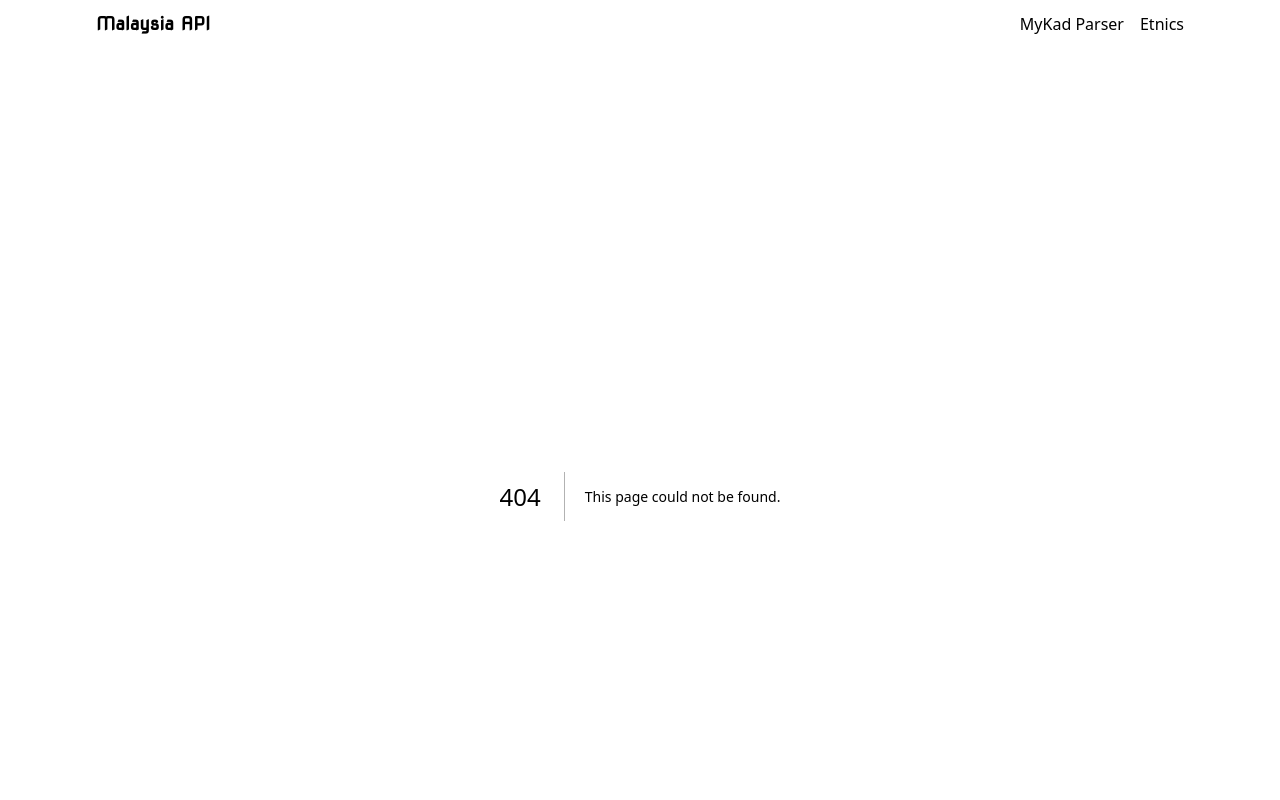
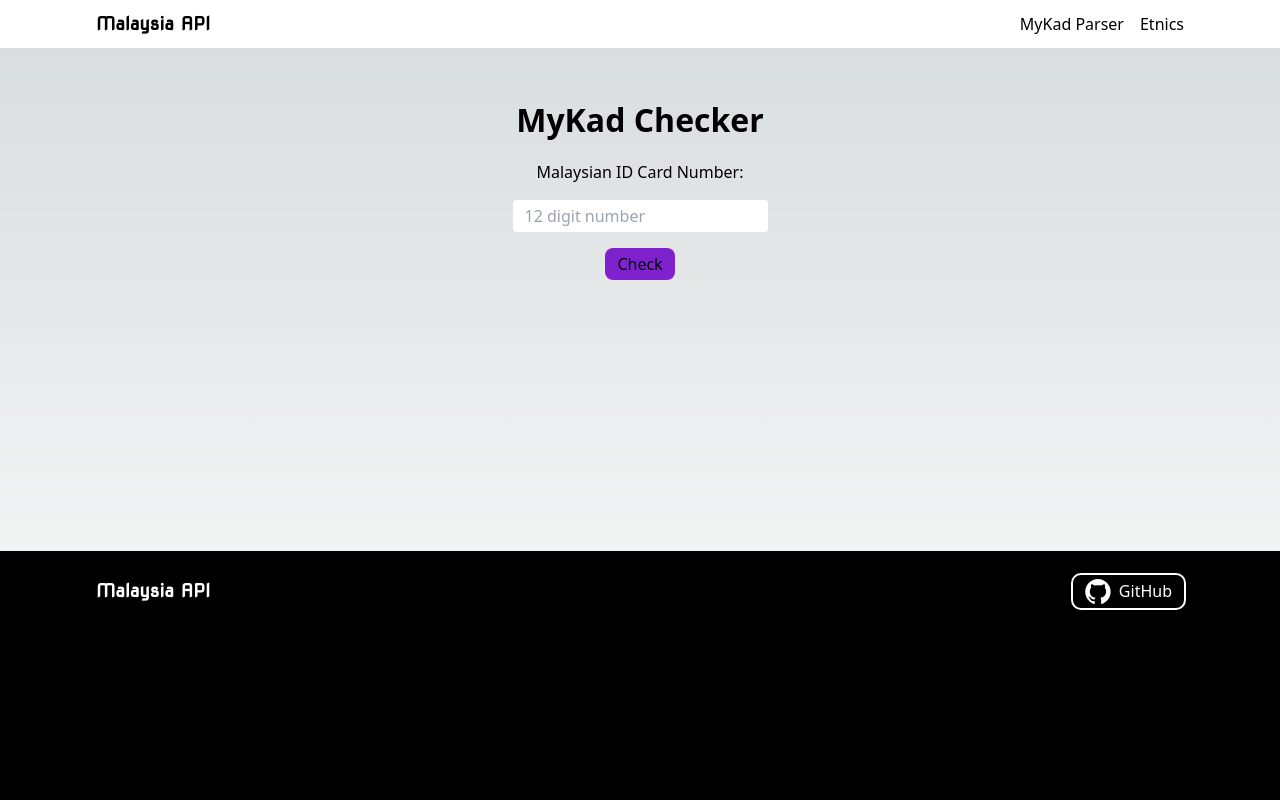
Before and after one commit to Altafxx/malaysia-api, a Next.js app: page /mykad-checker in a window 1280 px wide. Before the commit this address had no page. Shown: the top 800 px of the page. Built offline with nearby package versions, Linux system fonts and the light colour scheme.

Commit message:
add: mykad extractor ui

```diff
--- /dev/null
+++ b/src/app/mykad-checker/page.tsx
@@ -0,0 +1,62 @@
+"use client"
+import Terminal from "@/components/terminal"
+
+const handleSubmit = async (event: any) => {
+    event.preventDefault();
+
+    const malaysianIdElement = document.getElementById('malaysianId')! as HTMLInputElement;
+    const malaysianId = malaysianIdElement.value;
+    const responseContainer = document.getElementById('responseContainer');
+    if (!malaysianId || !responseContainer) {
+        console.error("Malaysian ID input or response container not found");
+        return null;
+    }
+
+    responseContainer.innerHTML = '';
+
+    const idFormatRegex = /^\d{12}$/;
+    if (!idFormatRegex.test(malaysianId) || !malaysianId) {
+        responseContainer.innerHTML = "Invalid Malaysian ID format. Please enter a 12-digit number.";
+        return null;
+    }
+
+    try {
+        const res = await fetch(`/api/mykad-checker?id=${malaysianId}`);
+        if (!res.ok) {
+            const errorResponse = await res.json();
+            responseContainer.innerHTML = JSON.stringify(errorResponse);
+            return null;
+        }
+
+        const successResponse = await res.json();
+
+        const formattedResponse = `
+            <p><b>Birth Date:</b> ${new Date(successResponse.birthDate).toLocaleDateString()}</p>
+            <p><b>Birth Place:</b> ${successResponse.birthPlace.state}, ${successResponse.birthPlace.country}</p>
+            <p><b>Gender:</b> ${successResponse.gender.charAt(0).toUpperCase()}${successResponse.gender.slice(1)}</p>
+        `;
+
+        responseContainer.innerHTML = formattedResponse;
+    } catch (error) {
+        console.error("An error occurred:", error);
+        responseContainer.innerHTML = "An error occurred while processing the request.";
+    }
+
+    return null;
+};
+
+
+
+export default function MyKadChecker() {
+    return (
+        <div className="text-center">
+            <h1>MyKad Checker</h1>
+            <form onSubmit={handleSubmit} className="flex flex-col gap-4 items-center py-4">
+                <label htmlFor="malaysianId">Malaysian ID Card Number:</label>
+                <input type="text" id="malaysianId" name="malaysianId" placeholder="12 digit number" maxLength={14} className="rounded px-3 py-1 text-black" />
+                <button type="submit" className="px-3 py-1 rounded-lg bg-purple-700 active:bg-purple-900">Check</button>
+            </form>
+            <div id="responseContainer" className="mt-4"></div>
+        </div>
+    );
+}
```
